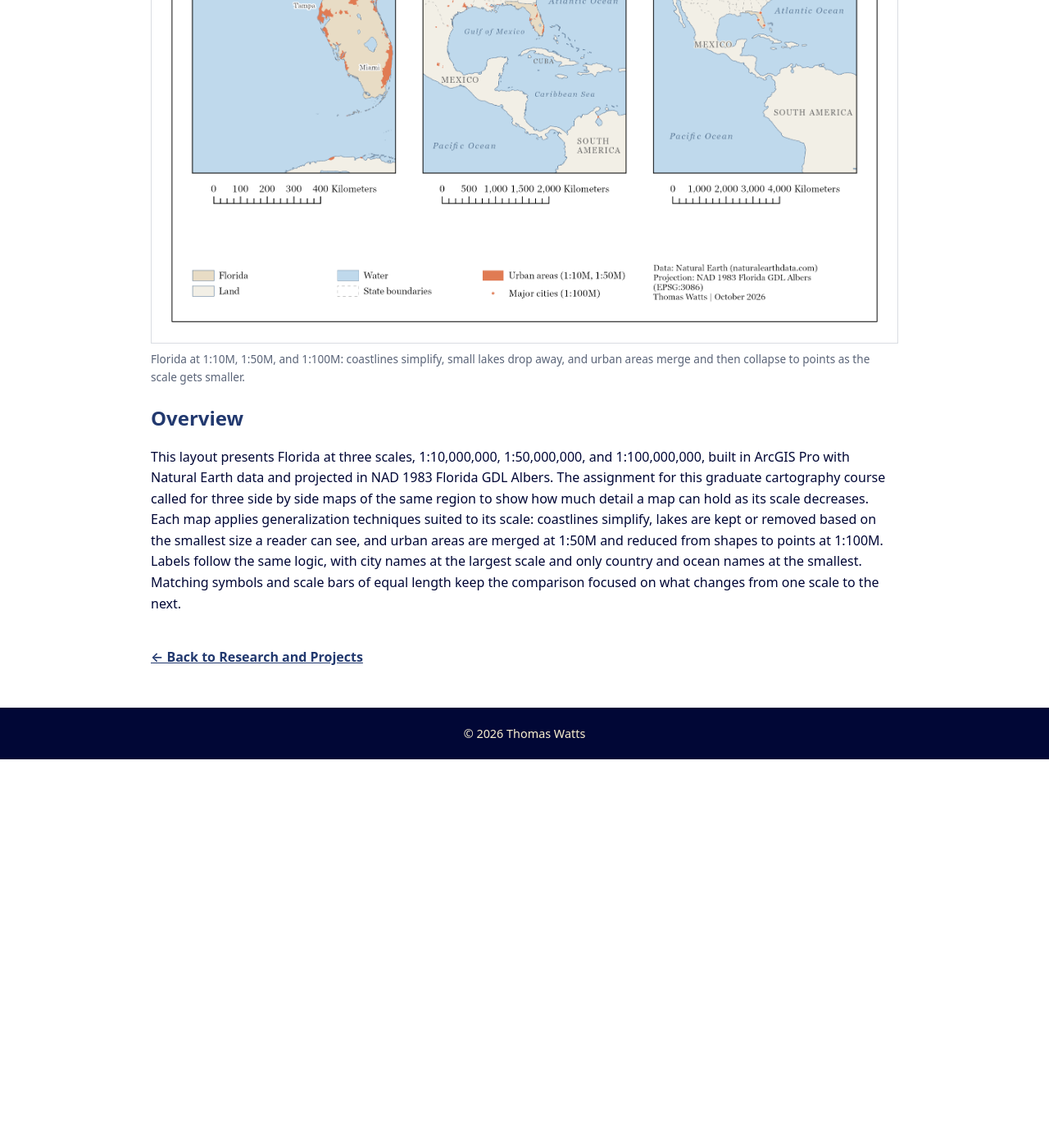
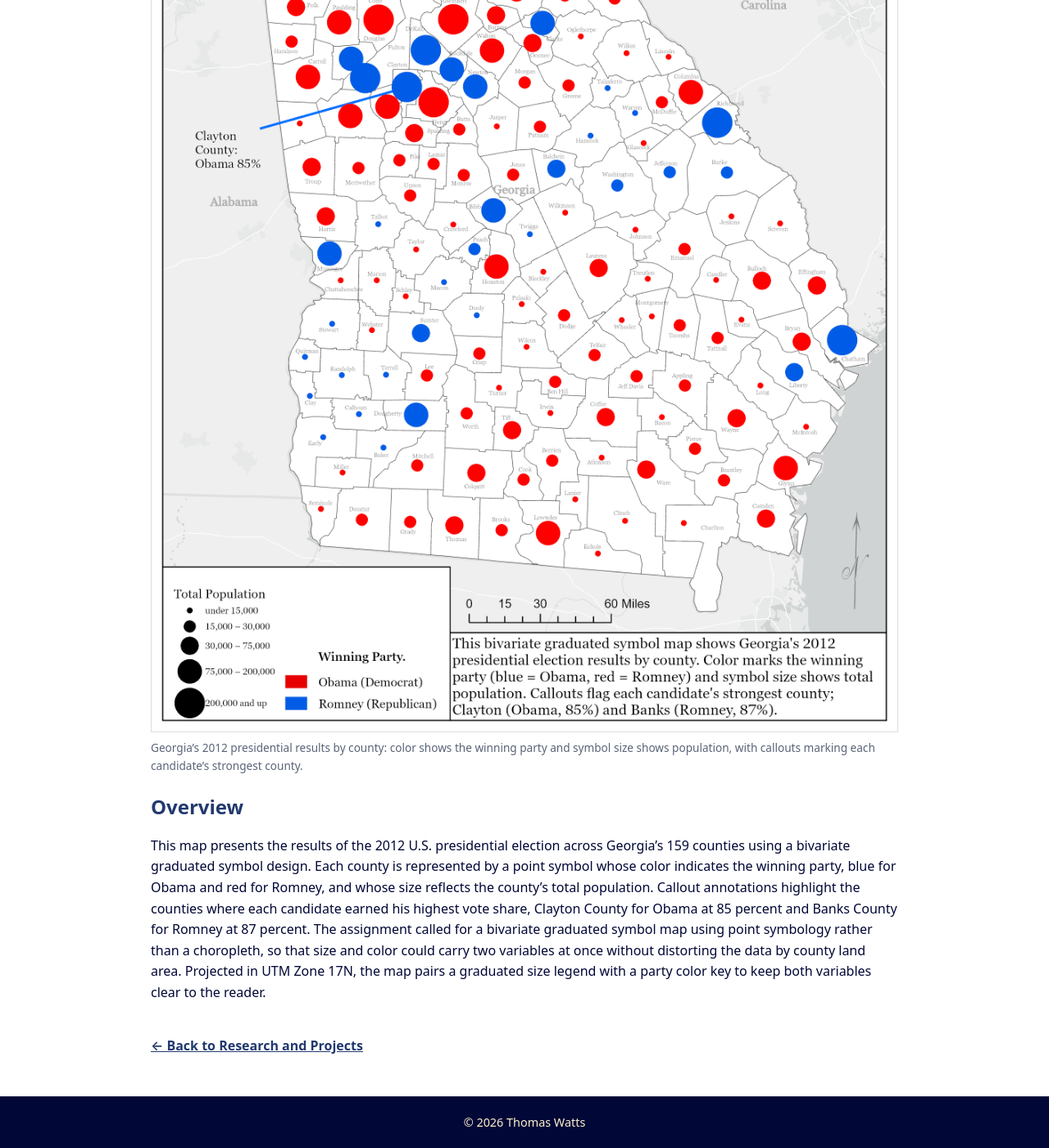
Before and after one commit to tfwatts/tfwatts.github.io, a Jekyll site: the page built from _projects/cartography/week-5-design-principles.md, in a window 1280 px wide and 1400 px high, scrolled down 498 px. Shown: the whole window at 82% size. Built offline with Jekyll 4.4.1, drawn with Linux system fonts in a browser that asks for light colours; before the commit the page ends 1424 px from its top, so only the background shows below that; some of the changed text lies outside the part shown.

Commit message:
Week 5 cartography added again

```diff
--- a/_projects/cartography/week-5-design-principles.md
+++ b/_projects/cartography/week-5-design-principles.md
@@ -1,20 +1,20 @@
 ---
-title: "Cartographic Generalization Across Scale: Florida"
+title: "Sonoma County, CA"
 course: "Cartography"
-method: "Generalization Techniques"
-order: 6
+method: "Symbols and Iconography"
+order: 5
 featured: false
-thumbnail: /assets/images/projects/cartography/week-6/thumb.jpg
-summary: "A three map layout showing how cartographic generalization simplifies Florida and its surroundings as map scale decreases from 1:10,000,000 to 1:100,000,000."
+thumbnail: /assets/images/projects/cartography/week-5/thumb.jpg
+summary: "A bivariate graduated symbol map of Georgia’s 2012 presidential election results by county, encoding winning party through color and total population through symbol size."
 ---
 
 <figure class="project-map">
-  <a href="{{ '/assets/images/projects/cartography/week-6/map.png' | relative_url }}">
-    <img src="{{ '/assets/images/projects/cartography/week-6/map.png' | relative_url }}" alt="A three map layout showing how cartographic generalization simplifies Florida and its surroundings as map scale decreases from 1:10,000,000 to 1:100,000,000.">
+  <a href="{{ '/assets/images/projects/cartography/week-5/map.png' | relative_url }}">
+    <img src="{{ '/assets/images/projects/cartography/week-5/map.png' | relative_url }}" alt="A bivariate graduated symbol map of Georgia’s 2012 presidential election results by county, encoding winning party through color and total population through symbol size.">
   </a>
-  <figcaption>Florida at 1:10M, 1:50M, and 1:100M: coastlines simplify, small lakes drop away, and urban areas merge and then collapse to points as the scale gets smaller.</figcaption>
+  <figcaption>Georgia’s 2012 presidential results by county: color shows the winning party and symbol size shows population, with callouts marking each candidate’s strongest county.</figcaption>
 </figure>
 
 ## Overview
 
-This layout presents Florida at three scales, 1:10,000,000, 1:50,000,000, and 1:100,000,000, built in ArcGIS Pro with Natural Earth data and projected in NAD 1983 Florida GDL Albers. The assignment for this graduate cartography course called for three side by side maps of the same region to show how much detail a map can hold as its scale decreases. Each map applies generalization techniques suited to its scale: coastlines simplify, lakes are kept or removed based on the smallest size a reader can see, and urban areas are merged at 1:50M and reduced from shapes to points at 1:100M. Labels follow the same logic, with city names at the largest scale and only country and ocean names at the smallest. Matching symbols and scale bars of equal length keep the comparison focused on what changes from one scale to the next.
+This map presents the results of the 2012 U.S. presidential election across Georgia’s 159 counties using a bivariate graduated symbol design. Each county is represented by a point symbol whose color indicates the winning party, blue for Obama and red for Romney, and whose size reflects the county’s total population. Callout annotations highlight the counties where each candidate earned his highest vote share, Clayton County for Obama at 85 percent and Banks County for Romney at 87 percent. The assignment called for a bivariate graduated symbol map using point symbology rather than a choropleth, so that size and color could carry two variables at once without distorting the data by county land area. Projected in UTM Zone 17N, the map pairs a graduated size legend with a party color key to keep both variables clear to the reader.
```
Also changed, not shown: _projects/cartography/week-6-design-principles.md (added, +20 -0 lines), assets/images/projects/cartography/week-5/map.png, assets/images/projects/cartography/week-5/thumb.jpg.
